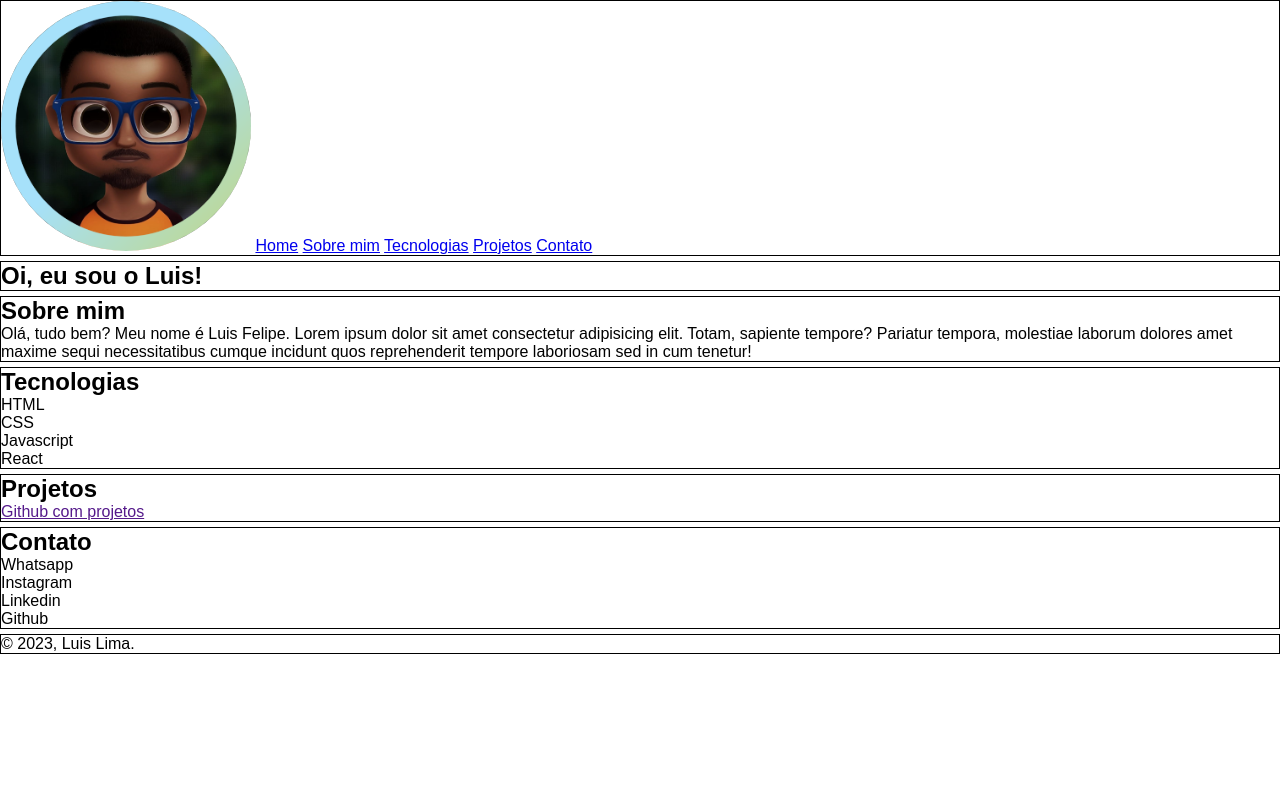
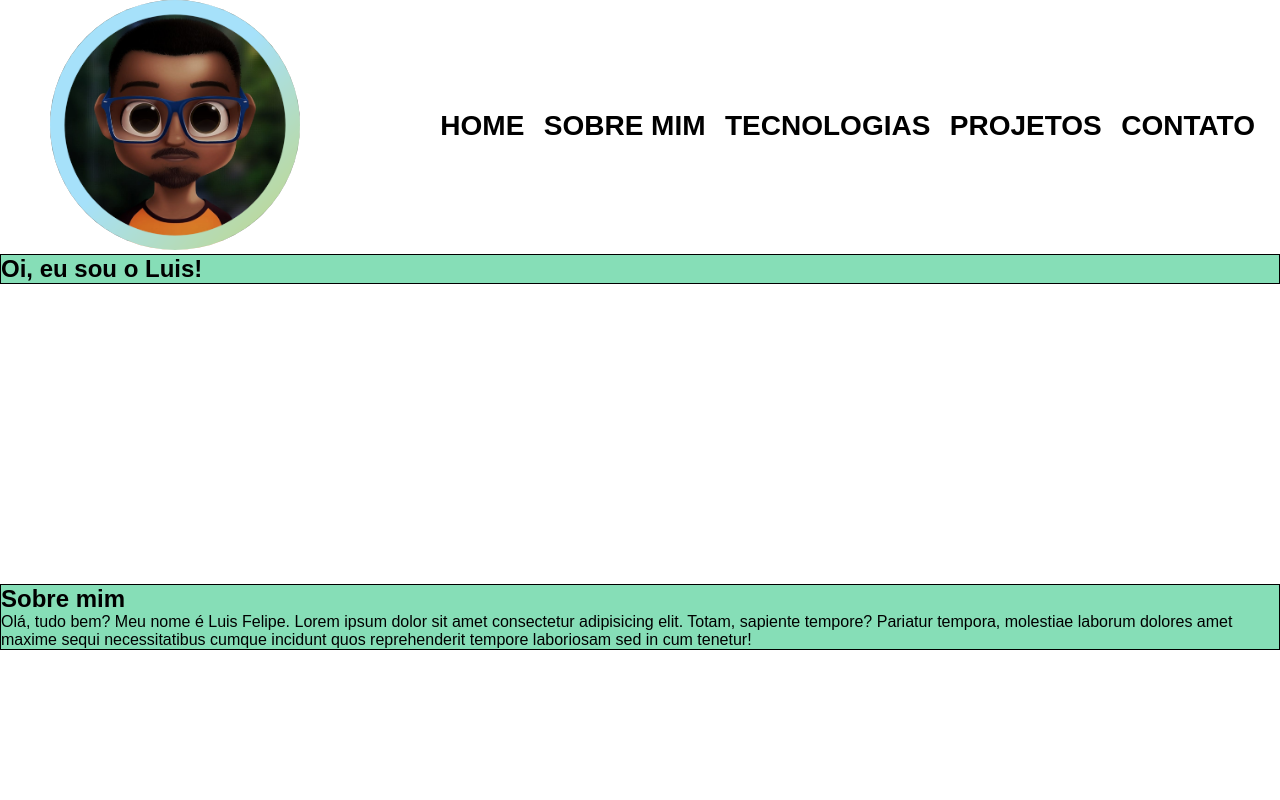
Before and after one commit to lipetocode/meuPortfolio, a plain HTML site: page index.html in a window 1280 px wide. Shown: the top 800 px of the page. Drawn offline with Linux system fonts and the light colour scheme; a web font is replaced by a local one.

Commit message:
update css

```diff
--- a/index.html
+++ b/index.html
@@ -11,27 +11,28 @@
 
 <body>
     <header>
-        <nav>
-            <img src="./img/eu-logo.png" alt="eu-logo" class="logo">
-            <a href="index.html">Home</a>
-            <a href="#sobre">Sobre mim</a>
-            <a href="#skills">Tecnologias</a>
-            <a href="#projetos">Projetos</a>
-            <a href="#contato">Contato</a>
+        <nav class="menu">
+            <ul>
+                <li><a href="index.html">Home</a></li>
+                <li><a href="#sobre">Sobre mim</a></li>
+                <li><a href="#skills">Tecnologias</a></li>
+                <li><a href="#projetos">Projetos</a></li>
+                <li><a href="#contato">Contato</a></li>
             </ul>
         </nav>
+        <img src="./img/eu-logo.png" alt="eu-logo" class="logo">
     </header>
     <main>
-        <section class="home">
+        <section id="home">
             <h1>Oi, eu sou o Luis!</h1>
         </section>
-        <section class="sobre">
+        <section id="sobre">
             <h1>Sobre mim</h1>
             <p>Olá, tudo bem? Meu nome é Luis Felipe. Lorem ipsum dolor sit amet consectetur adipisicing elit. Totam,
                 sapiente tempore? Pariatur tempora, molestiae laborum dolores amet maxime sequi necessitatibus cumque
                 incidunt quos reprehenderit tempore laboriosam sed in cum tenetur!</p>
         </section>
-        <section class="skills">
+        <section id="skills">
             <h1>Tecnologias</h1>
             <p>
             <ul>
@@ -42,11 +43,11 @@
             </ul>
             </p>
         </section>
-        <section class="projetos">
+        <section id="projetos">
             <h1>Projetos</h1>
-            <a href="">Github com projetos</a>
+            <a href="" class="github">Github com projetos</a>
         </section>
-        <section class="contato">
+        <section id="contato">
             <h1>Contato</h1>
             <ul>
                 <li>Whatsapp</li>
--- a/style.css
+++ b/style.css
@@ -10,17 +10,42 @@
 .logo {
     border-radius: 100%;
     width: 250px;
+    display: inline-block;
+    margin: 0 auto;
+    position: relative;
+    left: 50px;
 }
 
 nav {
-    border: 1px solid #000000;
-    margin-bottom: 5px;
+    position: absolute;
+    top: 110px;
+    right: 25px;
+}
 
+nav li {
+    display: inline-block;
+    margin: 0 0 0 15px;
+}
+
+nav a {
+    text-transform: uppercase;
+    color: #000000;
+    font-weight: bold;
+    font-size: 28px;
+    text-decoration: none;
 }
 
 section {
     border: 1px solid #000000;
+    width: 100%;
     margin-bottom: 5px;
+    margin-bottom: 300px;
+    background: #86DEB7;
+}
+
+section li {
+    display: inline-block;
+    margin: 0 auto;
 }
 
 footer {
```
